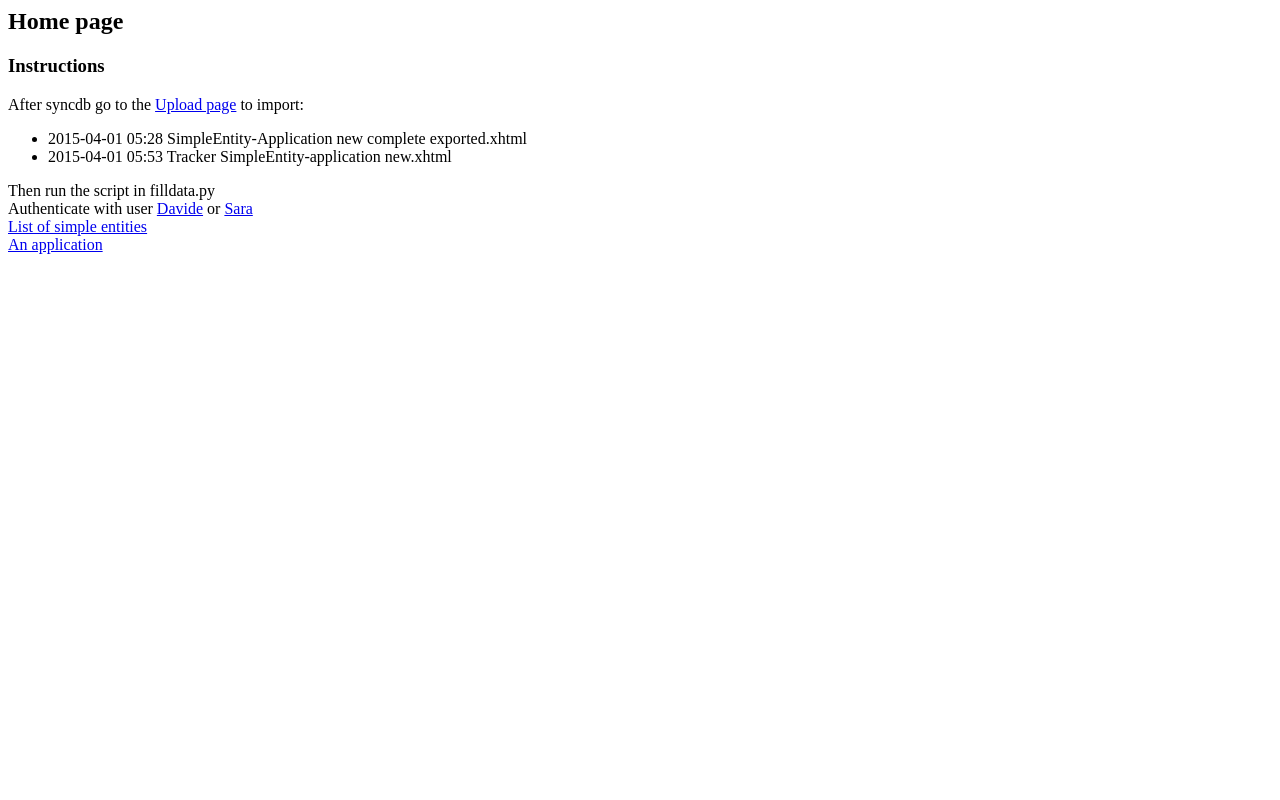
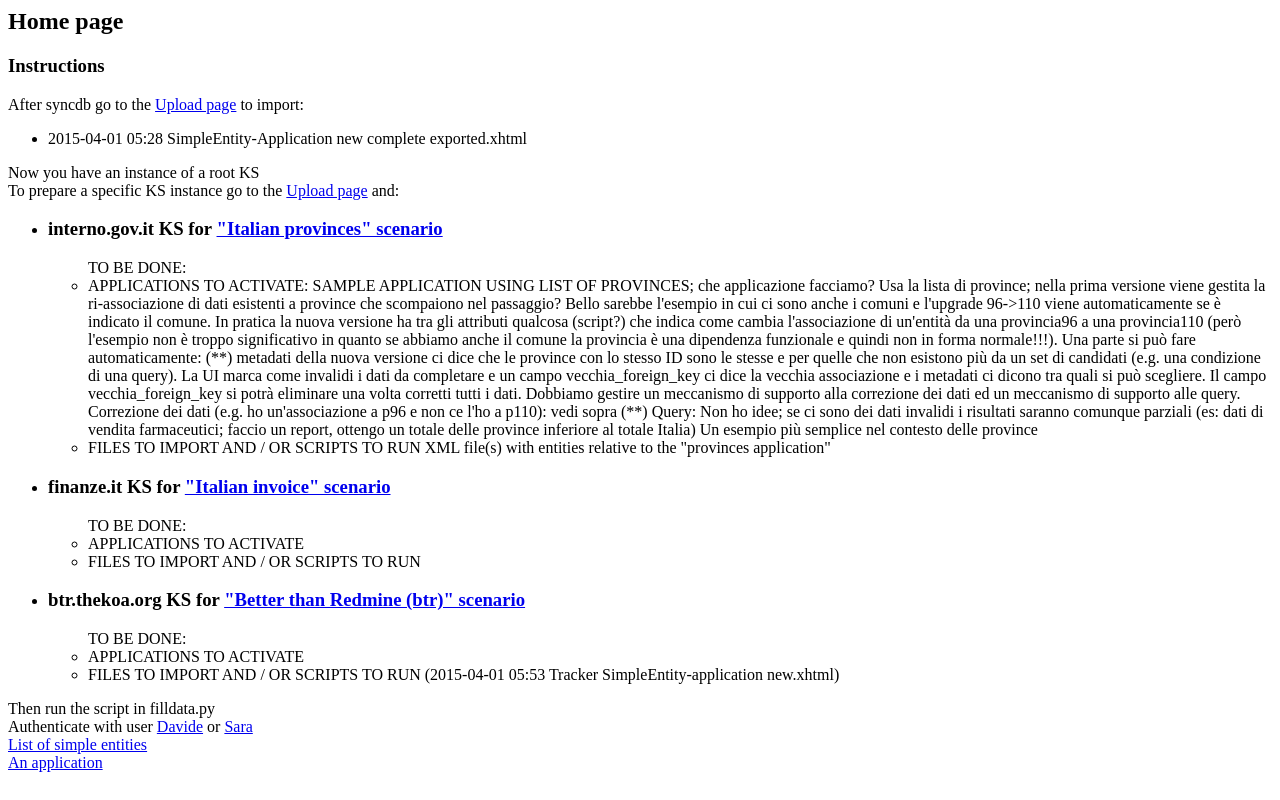
Before and after one commit to davidegalletti/koa-proof-of-concept, a Django app: template kag/entity/templates/entity/home.html in a window 1280 px wide. Run offline with Django 3.2, Linux system fonts and the light colour scheme; the template is opened without the code that fills it, so the values that code supplies are empty.

```diff
--- a/kag/entity/templates/entity/home.html
+++ b/kag/entity/templates/entity/home.html
@@ -8,7 +8,69 @@
     After syncdb go to the <A href="{% url 'upload_page' %}">Upload page</A> to import:
     <UL>
       <LI>2015-04-01 05:28 SimpleEntity-Application new complete exported.xhtml</LI>
-      <LI>2015-04-01 05:53 Tracker SimpleEntity-application new.xhtml</LI>
+    </UL>
+    Now you have an instance of a root KS<BR/>
+    To prepare a specific KS instance go to the <A href="{% url 'upload_page' %}">Upload page</A> and:
+    <UL>
+      <LI>
+        <h3>interno.gov.it KS for <a target="_blank" href="http://redmine.davide.galletti.name/projects/prototipo/wiki/Italian_provinces?parent=Scenarios">"Italian provinces" scenario</a></h3>
+        <UL>
+            TO BE DONE:
+          <LI>
+            APPLICATIONS TO ACTIVATE:
+            SAMPLE APPLICATION USING LIST OF PROVINCES; che applicazione facciamo?
+                Usa la lista di province; nella prima versione viene gestita la ri-associazione di
+                dati esistenti a province che scompaiono nel passaggio? Bello sarebbe l'esempio in cui
+                ci sono anche i comuni e l'upgrade 96->110 viene automaticamente se è indicato il comune.
+                In pratica la nuova versione ha tra gli attributi qualcosa (script?) che indica
+                come cambia l'associazione di un'entità da una provincia96 a una provincia110 (però
+                l'esempio non è troppo significativo in quanto se abbiamo anche il comune la provincia
+                è una dipendenza funzionale e quindi non in forma normale!!!). Una parte si può fare automaticamente:
+                (**) metadati della nuova versione ci dice che le province con lo stesso ID sono le stesse e
+                per quelle che non esistono più da un set di candidati (e.g. una condizione di una query).
+                La UI marca come invalidi i dati da completare e un campo vecchia_foreign_key ci dice la
+                vecchia associazione e i metadati ci dicono tra quali si può scegliere. Il campo vecchia_foreign_key
+                si potrà eliminare una volta corretti tutti i dati.
+                Dobbiamo gestire un meccanismo di supporto alla correzione dei dati ed un meccanismo di
+                supporto alle query.
+                Correzione dei dati (e.g. ho un'associazione a p96 e non ce l'ho a p110):
+                    vedi sopra (**)
+                Query:
+                    Non ho idee; se ci sono dei dati invalidi i risultati saranno comunque parziali (es: dati di
+                    vendita farmaceutici; faccio un report, ottengo un totale delle province inferiore al
+                    totale Italia)
+                Un esempio più semplice nel contesto delle province
+          </LI>
+          <LI>
+            FILES TO IMPORT AND / OR SCRIPTS TO RUN
+            XML file(s) with entities relative to the "provinces application"
+          </LI>
+        </UL>
+      </LI>
+      <LI>
+        <h3>finanze.it KS for <a target="_blank" href="http://redmine.davide.galletti.name/projects/prototipo/wiki/Italian_invoice?parent=Scenarios">"Italian invoice" scenario</a></h3>
+        <UL>
+            TO BE DONE:
+          <LI>
+            APPLICATIONS TO ACTIVATE
+          </LI>
+          <LI>
+            FILES TO IMPORT AND / OR SCRIPTS TO RUN
+          </LI>
+        </UL>
+      </LI>
+      <LI>
+        <h3>btr.thekoa.org KS for <a target="_blank" href="http://redmine.davide.galletti.name/projects/prototipo/wiki/Italian_invoice?parent=Scenarios">"Better than Redmine (btr)" scenario</a></h3>
+        <UL>
+            TO BE DONE:
+          <LI>
+            APPLICATIONS TO ACTIVATE
+          </LI>
+          <LI>
+            FILES TO IMPORT AND / OR SCRIPTS TO RUN (2015-04-01 05:53 Tracker SimpleEntity-application new.xhtml)
+          </LI>
+        </UL>
+      </LI>
     </UL>
     Then run the script in filldata.py<BR/>
     Authenticate with user <A href="http://127.0.0.1:8000/application/klogin/davide/davide/">Davide</A> or <A href="http://127.0.0.1:8000/application/klogin/sara/sara/">Sara</A><BR/>
--- a/kag/entity/templates/entity/index.html
+++ b/kag/entity/templates/entity/index.html
@@ -4,12 +4,12 @@
     {% for instance in instance_list %}
         <li>
             {% if instance.get_simple_entity.name == 'SimpleEntity' %}
-                <a href="{% url 'entity_index' instance.id %}">{{ instance.get_name }}</a>
+                <a href="{% url 'entity_index' instance.id %}">{{ instance.name }}</a>
             {% else %}
                 {% if instance.get_simple_entity.name == 'Application' %}
-                <a href="{% url 'detail' instance.id %}">{{ instance.get_name }}</a>
+                <a href="{% url 'detail' instance.id %}">{{ instance.name }}</a>
                 {% else %}
-                    {{ instance.get_name }}
+                    {{ instance.name }}
                 {% endif %}
             {% endif %}
             <br>
```
Also changed, not shown: kag/entity/models.py (+7 -1 lines), kag/entity/migrations/0003_auto_20150508_2234.py.
